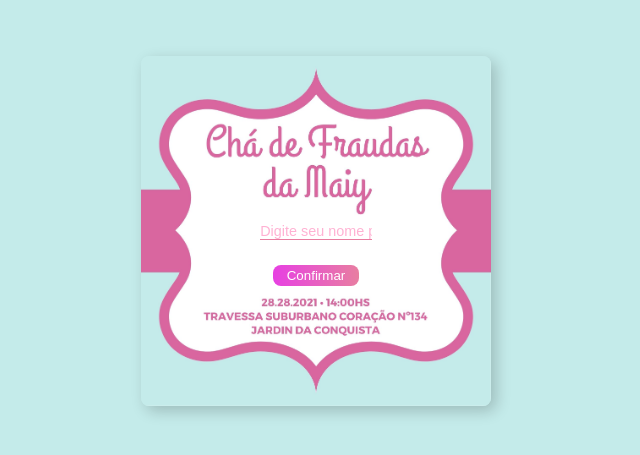
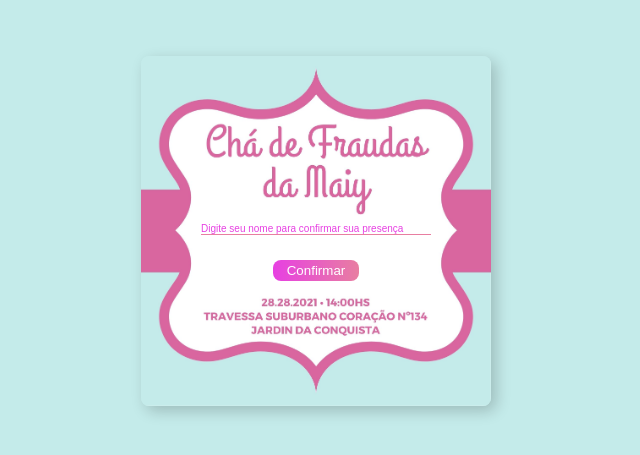
Before and after one commit to ronisampaio/cha-de-fraldas, a plain HTML site: page index.html in a window 1280 px wide. Shown: the part 169-624 px from the top of the page, without its empty margins (324-964 px from the left). Drawn offline with Linux system fonts and the light colour scheme.

Commit message:
Update style.css

```diff
--- a/style.css
+++ b/style.css
@@ -8,7 +8,7 @@
 }
 
 body {
-    background-color: #c4ebea;
+    background: #c4ebea;
     height: 100vh;
     width: 100vw;
     display: flex;
@@ -17,7 +17,7 @@ body {
 }
 
 main.container {
-    background-image: url(fundo1.jpg);
+    background-image: url(./fundo1.jpg);
     background-repeat: no-repeat;
     background-size: cover;
     background-position: center center;
@@ -46,16 +46,16 @@ form{
 
 .input-field input {
     outline: none;
-    font-size: 0.9rem;
-    color: rgba(255, 146, 193, 0.7);
-    width: 60%;
+    font-size: 10px;
+    color: #e740e2;
+    width: 230px;
     border-bottom: solid 1px #e87ea1;
     position: relative;
     top: 15px;
 }
 
 .input-field input::placeholder {
-    color: rgba(255, 146, 193, 0.7);
+    color: #e740e2;
 }
 
 form input[type="submit"] {
```
